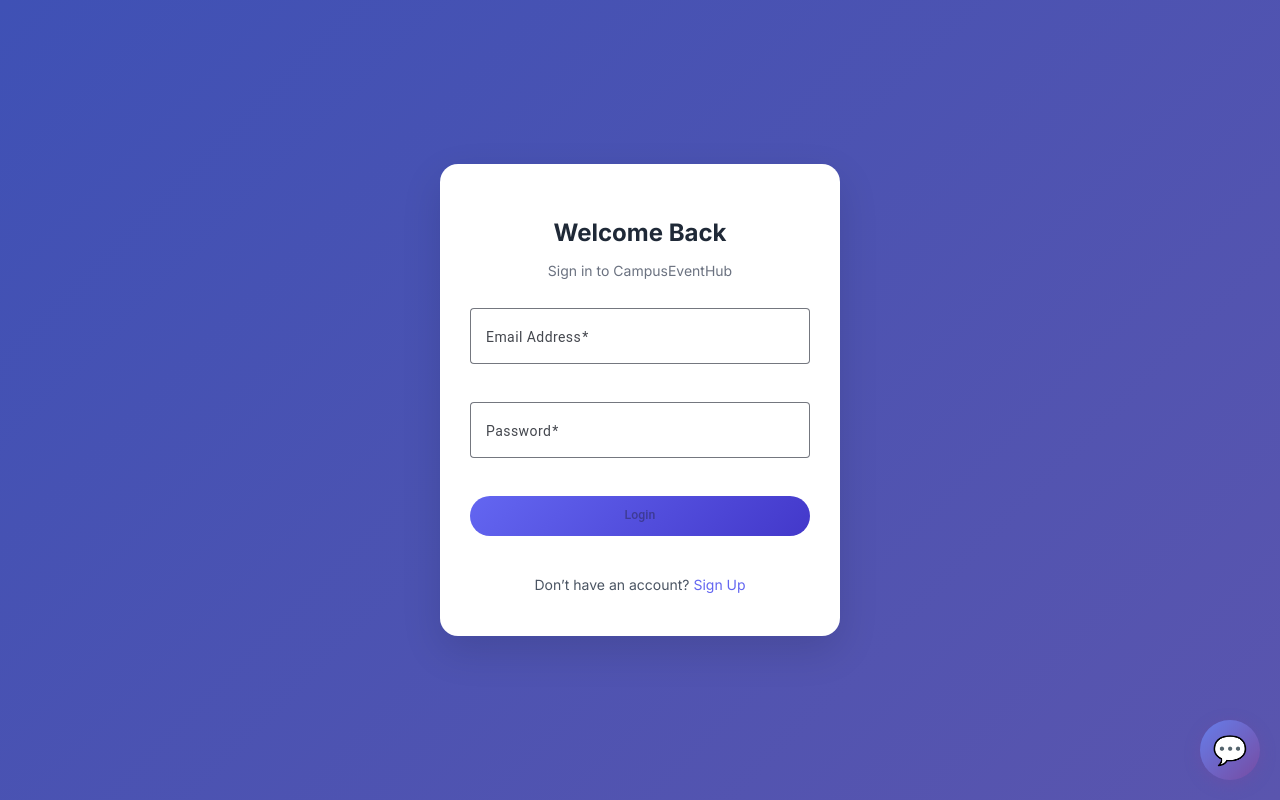
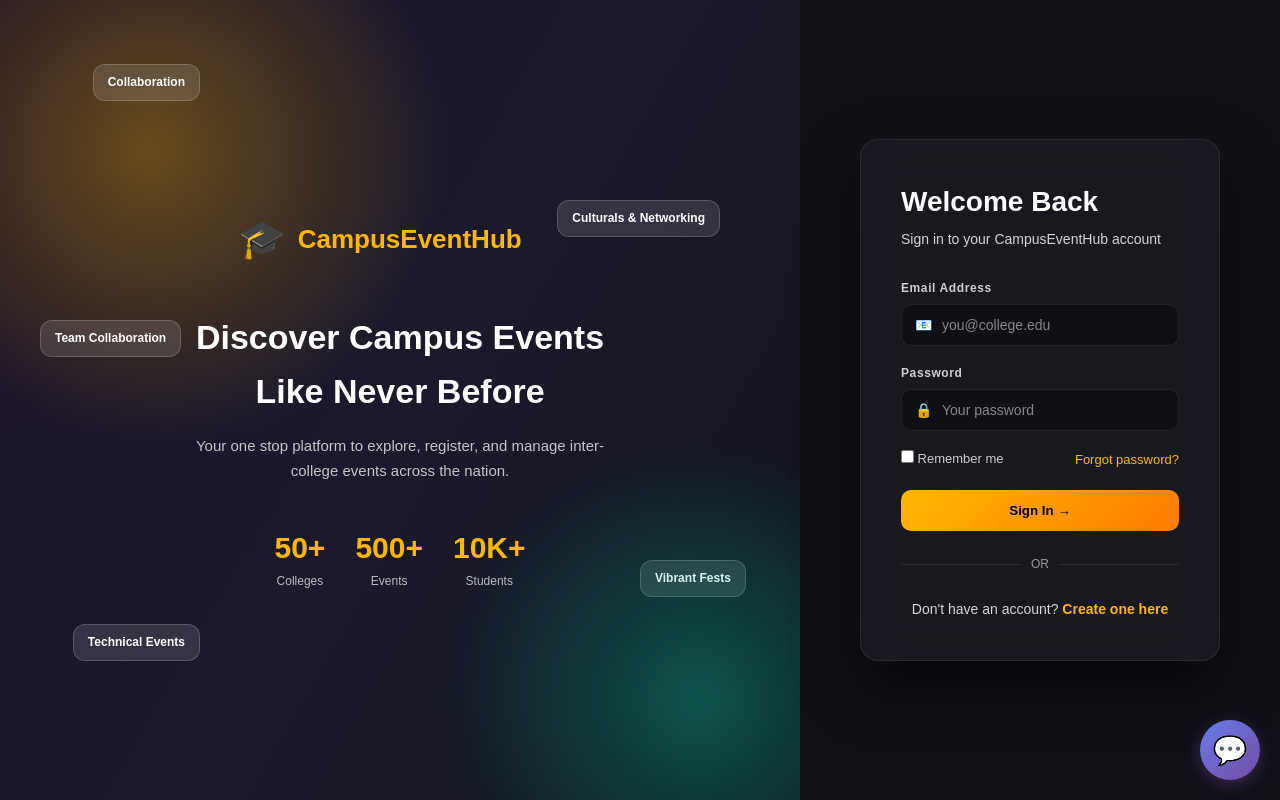
Before and after one commit to springboardmentor1317s-hub/Group3_Team2, an Angular app in the folder frontend/: page /login in a window 1280 px wide. Built offline with nearby package versions, Linux system fonts and the light colour scheme.

Commit message:
Update Commit : Improved UI for Login page

```diff
--- a/frontend/src/app/pages/login/login.component.css
+++ b/frontend/src/app/pages/login/login.component.css
@@ -1,109 +1,346 @@
-/* Container */
-.auth-container {
-  height: 100vh;
-  display: flex;
-  justify-content: center;
-  align-items: center;
-  background: linear-gradient(135deg, #3f51b5, #5a55ae); /* Soft professional gradient */
-  padding: 20px;
+.auth-page{
+  min-height:100vh;
+  display:flex;
+  background:#0f0f13;
+  font-family:'Poppins',sans-serif;
+  overflow: hidden;
 }
 
-/* Card */
-.auth-card {
-  width: 400px;
-  max-width: 100%;
-  padding: 40px 30px;
-  text-align: center;
-  border-radius: 18px;
-  background: #ffffff;
-  box-shadow: 0 15px 40px rgba(0, 0, 0, 0.12);
-  transition: transform 0.3s ease, box-shadow 0.3s ease;
+/* LEFT PANEL */
+
+.auth-left{
+  flex:1;
+  min-width: 55%;
+  position:relative;
+  display:flex;
+  flex-direction:column;
+  justify-content:center;
+  align-items:center;
+  padding:60px;
+  color:white;
+  overflow:hidden;
+  background:linear-gradient(120deg,#1a1028,#1a1a2b,#12121c);
 }
 
-.auth-card:hover {
-  transform: translateY(-5px);
-  box-shadow: 0 25px 50px rgba(0, 0, 0, 0.15);
+/* background glow */
+
+.auth-left::before{
+  content:"";
+  position:absolute;
+  width:700px;
+  height:700px;
+  background:radial-gradient(circle,#ffb70355,transparent 60%);
+  top:-200px;
+  left:-200px;
 }
 
-/* Heading */
-h2 {
-  margin: 10px 0 8px;
-  font-weight: 700;
-  font-size: 24px;
-  color: #1f2937; /* Dark text for better contrast */
+.auth-left::after{
+  content:"";
+  position:absolute;
+  width:600px;
+  height:600px;
+  background:radial-gradient(circle,#00d1a055,transparent 60%);
+  bottom:-200px;
+  right:-200px;
 }
 
-/* Subtitle / small text */
-.subtitle {
-  font-size: 14px;
-  color: #6b7280; /* Gray text */
-  margin-bottom: 25px;
+/* BRAND */
+
+.brand{
+  display:flex;
+  align-items:center;
+  gap:12px;
+  margin-bottom:40px;
+  margin-right: 40px;
+  z-index:2;
 }
 
-/* Full width input fields */
-.full-width {
-  width: 100%;
-  margin-bottom: 18px;
+.brand-logo{
+  font-size:38px;
 }
 
-/* Login button */
-button.mat-raised-button {
-  background: linear-gradient(135deg, #2563eb, #7c3aed);
-  color: white;
-  font-weight: 600;
-  border-radius: 12px;
-  padding: 14px 0;
-  font-size: 16px;
-  transition: all 0.3s ease;
+.brand-text{
+  font-size:26px;
+  font-weight:800;
+  color:#ffb703;
 }
 
-button.mat-raised-button:hover {
-  background: linear-gradient(135deg, #1d4ed8, #6b21a8);
-  transform: translateY(-2px);
-  box-shadow: 0 10px 25px rgba(0, 0, 0, 0.2);
+/* HERO */
+
+.hero-content{
+  text-align:center;
+  z-index:2;
+  max-width:420px;
 }
 
-/* Switch to Register text */
-.switch-text {
-  margin-top: 20px;
-  font-size: 14px;
-  color: #4b5563;
+.hero-content h1{
+  font-size:34px;
+  font-weight:800;
+  margin-bottom:14px;
 }
 
-.switch-text button {
-  background: none;
-  border: none;
-  color: #2563eb;
-  font-weight: 600;
-  cursor: pointer;
-  padding: 0;
-  font-size: 14px;
-  text-decoration: underline;
-  transition: color 0.2s ease;
+.hero-content p{
+  font-size:15px;
+  opacity:.75;
+  line-height:1.7;
 }
 
-.switch-text button:hover {
-  color: #1d4ed8;
+/* STATS */
+
+.hero-stats{
+  display:flex;
+  gap:30px;
+  margin-top:40px;
+  justify-content:center;   /* FIXED CENTERING */
+  z-index:2;
 }
 
-/* Role selector mat-select */
-mat-form-field.mat-form-field {
-  width: 100%;
+.hero-stat{
+  text-align:center;
 }
 
-/* Responsive adjustments */
-@media (max-width: 500px) {
-  .auth-card {
-    width: 95%;
-    padding: 30px 20px;
-  }
+.hero-stat .num{
+  font-size:30px;
+  font-weight:900;
+  color:#ffb703;
+}
 
-  h2 {
-    font-size: 22px;
-  }
+.hero-stat .lbl{
+  font-size:12px;
+  opacity:.7;
+}
 
-  button.mat-raised-button {
-    font-size: 15px;
-    padding: 12px 0;
-  }
+/* FLOATING CARDS */
+
+.floating-cards{
+  position:absolute;
+  inset:0;
+  pointer-events:none;
 }
+
+.float-card{
+  position:absolute;
+  background:rgba(255,255,255,.12);
+  border:1px solid rgba(255,255,255,.18);
+  padding:8px 14px;
+  border-radius:12px;
+  font-size:12px;
+  font-weight:600;
+  color:white;
+}
+
+/* floating positions */
+
+.c1{top:70%;left:80%;animation:m1 12s infinite alternate ease-in-out;}
+.c2{top:40%;left:5%;animation:m2 14s infinite alternate ease-in-out;}
+.c3{top:25%;right:10%;animation:m3 13s infinite alternate ease-in-out;}
+.c4{top:78%;right:75%;animation:m3 13s infinite alternate ease-in-out;}
+.c5{top:8%;right:75%;animation:m3 13s infinite alternate ease-in-out;}
+
+@keyframes m1{
+0%{transform:translate(0,0)}
+100%{transform:translate(15px,-10px)}
+}
+
+@keyframes m2{
+0%{transform:translate(0,0)}
+100%{transform:translate(-12px,10px)}
+}
+
+@keyframes m3{
+0%{transform:translate(0,0)}
+100%{transform:translate(10px,12px)}
+}
+
+/* RIGHT PANEL */
+
+.auth-right{
+  width:480px;
+  display:flex;
+  justify-content:center;
+  align-items:center;
+  padding:60px;
+  background:#111118;
+}
+
+/* FORM CARD */
+
+.auth-form-wrap{
+  width:100%;
+  max-width:360px;
+  padding:40px;
+  border-radius:18px;
+  background:rgba(255,255,255,.03);
+  backdrop-filter:blur(20px);
+  border:1px solid rgba(255,255,255,.08);
+  box-shadow:0 25px 60px rgba(0,0,0,.6);
+}
+
+/* TITLES */
+
+.form-title{
+  font-size:28px;
+  font-weight:800;
+  margin-bottom:4px;
+  color:#fff;
+}
+
+.form-subtitle{
+  font-size:14px;
+  color:#d6d6d6;
+  margin-bottom:28px;
+}
+
+/* FORM */
+
+.form-group{
+  margin-bottom:18px;
+}
+
+.form-label{
+  font-size:12px;
+  font-weight:700;
+  letter-spacing:.05em;
+  margin-bottom:6px;
+  display:block;
+  color:#cfcfcf;
+}
+
+.input-wrap{
+  position:relative;
+}
+
+.input-icon{
+  position:absolute;
+  left:14px;
+  top:50%;
+  transform:translateY(-50%);
+}
+
+.form-control{
+  width:100%;
+  padding:12px 14px 12px 40px;
+  border-radius:10px;
+  border:1px solid rgba(255,255,255,.08);
+  background:#0f0f16;
+  color:white;
+}
+
+.form-control::placeholder{
+  color:#888;
+}
+
+.form-control:focus{
+  outline:none;
+  border-color:#ffb703;
+}
+
+/* OPTIONS */
+
+.form-options{
+  display:flex;
+  justify-content:space-between;
+  align-items:center;
+  margin-bottom:20px;
+}
+
+.form-check{
+  font-size:13px;
+  color:#cfcfcf;
+}
+
+.forgot{
+  font-size:13px;
+  color:#ffb703;
+  background:none;
+  border:none;
+  cursor:pointer;
+}
+
+/* BUTTON */
+
+.btn-auth{
+  width:100%;
+  padding:13px;
+  border:none;
+  border-radius:10px;
+  background:linear-gradient(135deg,#ffb703,#ff7b00);
+  color:black;
+  font-weight:700;
+  cursor:pointer;
+  transition:.25s;
+}
+
+.btn-auth:hover{
+  transform:translateY(-2px);
+  box-shadow:0 10px 25px rgba(255,183,3,.5);
+}
+
+/* DIVIDER */
+
+.divider{
+  display:flex;
+  align-items:center;
+  gap:10px;
+  margin:24px 0;
+}
+
+.divider::before,
+.divider::after{
+  content:"";
+  flex:1;
+  height:1px;
+  background:rgba(255,255,255,.1);
+}
+
+.divider span{
+  font-size:12px;
+  color:#999;
+}
+
+/* FOOTER */
+
+.form-footer{
+  text-align:center;
+  font-size:14px;
+  color:#d6d6d6;
+}
+
+.form-footer a{
+  color:#ffb703;
+  font-weight:700;
+  cursor:pointer;
+}
+
+/* ALERTS */
+
+.alert{
+  padding:10px 12px;
+  border-radius:8px;
+  margin-bottom:16px;
+  font-size:13px;
+}
+
+.alert-error{
+  background:#3a0d18;
+  color:#ff6b8a;
+}
+
+.alert-success{
+  background:#08361f;
+  color:#00d27f;
+}
+
+/* MOBILE */
+
+@media(max-width:900px){
+
+.auth-left{
+display:none;
+}
+
+.auth-right{
+width:100%;
+}
+
+}
--- a/frontend/src/app/pages/login/login.component.html
+++ b/frontend/src/app/pages/login/login.component.html
@@ -1,57 +1,79 @@
-<div class="auth-container">
-  <mat-card class="auth-card">
-    <div class="auth-header">
-      <h2>Welcome Back</h2>
-      <p class="subtitle">Sign in to CampusEventHub</p>
+<div class="auth-page">
+  <!-- Left Brand Panel -->
+  <div class="auth-left">
+    <div class="brand">
+      <div class="brand-logo">🎓</div>
+      <div class="brand-text">CampusEventHub</div>
     </div>
+    <div class="hero-content">
+      <h1>Discover Campus Events Like Never Before</h1>
+      <p>Your one stop platform to explore, register, and manage inter-college events across the nation.</p>
+    </div>
+    <div class="hero-stats">
+      <div class="hero-stat"><div class="num">50+</div><div class="lbl">Colleges</div></div>
+      <div class="hero-stat"><div class="num">500+</div><div class="lbl">Events</div></div>
+      <div class="hero-stat"><div class="num">10K+</div><div class="lbl">Students</div></div>
+    </div>
+    <div class="floating-cards">
+      <!-- <div class="float-card">What's SPECIAL here ?</div> -->
+      <div class="float-card c1">Vibrant Fests</div>
+      <div class="float-card c2">Team Collaboration</div>
+      <div class="float-card c3">Culturals & Networking</div>
+      <div class="float-card c4">Technical Events</div>
+      <div class="float-card c5">Collaboration</div>
 
-    <form #loginForm="ngForm">
-      <!-- Email -->
-      <mat-form-field appearance="outline" class="full-width">
-        <mat-label>Email Address</mat-label>
-        <input matInput type="email" name="email" [(ngModel)]="email" required email #emailModel="ngModel">
+    </div>
+  </div>
 
-        <mat-error *ngIf="emailModel.errors?.['required'] && emailModel.touched">
-          Email is required
-        </mat-error>
+  <!-- Right Form Panel -->
+  <div class="auth-right">
+    <div class="auth-form-wrap">
+      <h2 class="form-title">Welcome Back</h2>
+      <p class="form-subtitle">Sign in to your CampusEventHub account</p>
 
-        <mat-error *ngIf="emailModel.errors?.['email'] && emailModel.touched">
-          Enter a valid email address
-        </mat-error>
-      </mat-form-field>
+      @if (errorMessage) {
+        <div class="alert alert-error">⚠️ {{ errorMessage }}</div>
+      }
+      @if (successMessage) {
+        <div class="alert alert-success">✅ {{ successMessage }}</div>
+      }
 
-      <!-- Password -->
-      <mat-form-field appearance="outline" class="full-width">
-        <mat-label>Password</mat-label>
-        <input matInput type="password" name="password" [(ngModel)]="password" required #passwordModel="ngModel">
-        <mat-error *ngIf="passwordModel.invalid && passwordModel.touched">
-          Password is required
-        </mat-error>
-      </mat-form-field>
+      <div class="form-group">
+        <label class="form-label">Email Address</label>
+        <div class="input-wrap">
+          <span class="input-icon">📧</span>
+          <input type="email" class="form-control" placeholder="you@college.edu"
+            [(ngModel)]="email" [class.error]="emailError" (ngModelChange)="emailError = ''">
+        </div>
+        @if (emailError) { <p class="error-msg">{{ emailError }}</p> }
+      </div>
 
-      <!-- Role
-      <mat-form-field appearance="outline" class="full-width">
-        <mat-label>Login As</mat-label>
-        <mat-select [(ngModel)]="role" name="role" required>
-          <mat-option value="student">Student</mat-option>
-          <mat-option value="college-admin">College Admin</mat-option>
-          <mat-option value="super-admin">Super Admin</mat-option>
-        </mat-select>
-      </mat-form-field> -->
+      <div class="form-group">
+        <label class="form-label">Password</label>
+        <div class="input-wrap">
+          <span class="input-icon">🔒</span>
+          <input [type]="showPassword ? 'text' : 'password'" class="form-control" placeholder="Your password"
+            [(ngModel)]="password" [class.error]="passwordError" (ngModelChange)="passwordError = ''">
+        </div>
+        @if (passwordError) { <p class="error-msg">{{ passwordError }}</p> }
+      </div>
 
-      <!-- Login Button -->
-      <button mat-raised-button color="primary" class="full-width login-btn" (click)="login()" type="submit" [disabled]="loginForm.invalid">
-        Login
+      <div class="form-options">
+        <label class="form-check">
+          <input type="checkbox" [(ngModel)]="rememberMe"> Remember me
+        </label>
+        <button class="forgot" type="button">Forgot password?</button>
+      </div>
+
+      <button class="btn-auth" (click)="login()" [disabled]="isLoading">
+        {{ isLoading ? 'Signing in...' : 'Sign In →' }}
       </button>
 
-      <!-- Backend Error -->
-      <p class="error-message" *ngIf="errorMessage">
-        {{ errorMessage }}
+      <div class="divider"><span>OR</span></div>
+
+      <p class="form-footer">
+        Don't have an account? <a (click)="goToRegister()">Create one here</a>
       </p>
-
-      <p class="switch-text">
-        Don’t have an account? <a routerLink="/register">Sign Up</a>
-      </p>
-    </form>
-  </mat-card>
+    </div>
+  </div>
 </div>
--- a/frontend/src/app/pages/login/login.component.ts
+++ b/frontend/src/app/pages/login/login.component.ts
@@ -2,98 +2,88 @@
 import { Router } from '@angular/router';
 import { FormsModule } from '@angular/forms';
 import { CommonModule } from '@angular/common';
-import { MatCardModule } from '@angular/material/card';
-import { MatFormFieldModule } from '@angular/material/form-field';
-import { MatInputModule } from '@angular/material/input';
-import { MatButtonModule } from '@angular/material/button';
-import { MatIconModule } from '@angular/material/icon';
-import { RouterLink, RouterModule } from '@angular/router';
+import { RouterModule } from '@angular/router';
 import { AuthService } from '../../services/auth.service';
 
 @Component({
   selector: 'app-login',
   standalone: true,
-  imports: [
-    CommonModule,
-    FormsModule,
-    RouterLink,
-    MatCardModule,
-    MatFormFieldModule,
-    MatInputModule,
-    MatButtonModule,
-    MatIconModule,
-    RouterModule
-  ],
+  imports: [CommonModule, FormsModule, RouterModule],
   templateUrl: './login.component.html',
   styleUrls: ['./login.component.css']
 })
 export class LoginComponent {
-
-  email: string = '';
-  password: string = '';
-  errorMessage: string = '';
+  email         = '';
+  password      = '';
+  errorMessage  = '';
+  successMessage = '';
+  emailError    = '';
+  passwordError = '';
+  isLoading     = false;
+  rememberMe    = false;
+  showPassword  = false;
 
   constructor(private router: Router, private authService: AuthService) {}
 
+  validate(): boolean {
+    this.emailError    = '';
+    this.passwordError = '';
+    if (!this.email.trim()) {
+      this.emailError = 'Email is required.';
+      return false;
+    }
+    if (!/^[^\s@]+@[^\s@]+\.[^\s@]+$/.test(this.email)) {
+      this.emailError = 'Enter a valid email address.';
+      return false;
+    }
+    if (!this.password) {
+      this.passwordError = 'Password is required.';
+      return false;
+    }
+    return true;
+  }
+
   login() {
     this.errorMessage = '';
-    const trimmedEmail = this.email.trim();
+    if (!this.validate()) return;
+    this.isLoading = true;
 
-    if (!trimmedEmail || !this.password) {
-      this.errorMessage = 'Email and password are required.';
-      return;
-    }
-
-    const loginData = {
-      email: trimmedEmail,
-      password: this.password
-    };
-
-    this.authService.login(loginData).subscribe({
+    this.authService.login({ email: this.email.trim(), password: this.password }).subscribe({
       next: (res: any) => {
-        console.log("LOGIN RESPONSE:", res); // Debug line
+        this.isLoading = false;
         if (!res?.token) {
           this.errorMessage = 'Invalid server response.';
           return;
         }
-
-  // Save token and user data (including email)
+        // ✅ FIX: also save userId (_id) from the response so guards and chat work correctly
         this.authService.saveUserData(
           res.token,
           res.role,
           res.fullName,
-    // res.email  // Pass email here
-    trimmedEmail
+          this.email.trim(),
+          res._id || res.userId || undefined
         );
-
-  // Redirect based on role
         this.redirectBasedOnRole(res.role);
       },
-      error: (err) => {
-        this.errorMessage =
-          err?.error?.message ||
-          'Login failed. Please check your credentials.';
+      error: (err: any) => {
+        this.isLoading = false;
+        this.errorMessage = err?.error?.message || 'Login failed. Please check your credentials.';
       }
     });
   }
 
-  // Helper method for role-based redirection
-  private redirectBasedOnRole(role: string): void {
-    switch(role) {
-      case 'student':
-        this.router.navigate(['/student-dashboard']);
-        break;
-      case 'college-admin':
-        this.router.navigate(['/admin-dashboard']);
-        break;
-      case 'superadmin':
-        this.router.navigate(['/super-admin-dashboard']);
-        break;
-      default:
-        this.errorMessage = 'Unknown role.';
-        this.router.navigate(['/login']);
+  private redirectBasedOnRole(role: string) {
+    const routes: Record<string, string> = {
+      'student':       '/student-dashboard',
+      'college-admin': '/admin-dashboard',
+      'superadmin':    '/super-admin-dashboard'
+    };
+    if (routes[role]) {
+      this.router.navigate([routes[role]]);
+    } else {
+      this.errorMessage = 'Unknown role. Contact support.';
     }
   }
 
-
+  goToRegister() { this.router.navigate(['/register']); }
 }
```
Lines whose indentation alone changed are shown as unchanged.
